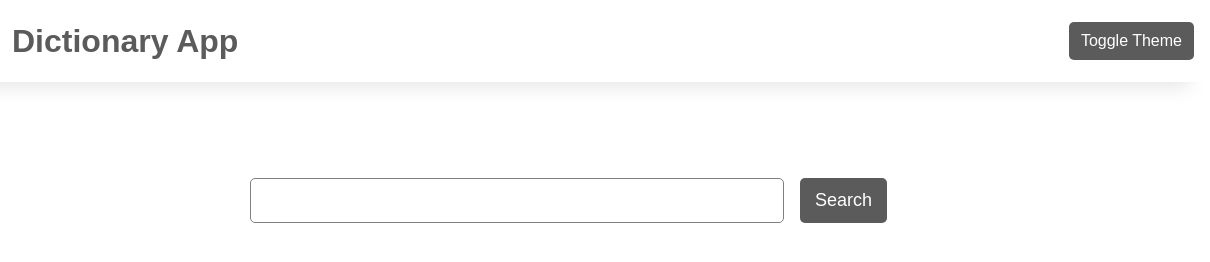
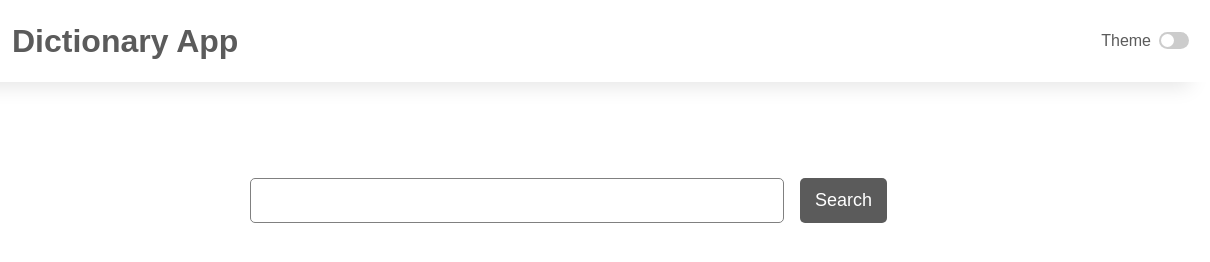
Before and after one commit to KundanPrasad11/Dictionary, a plain HTML site: page index.html in a window 1280 px wide. Shown: the full height of the page, 70-1280 px from the left. Drawn offline with nearby package versions, Linux system fonts and the light colour scheme.

Commit message:
added switch for toggle theme

```diff
--- a/index.html
+++ b/index.html
@@ -14,7 +14,14 @@
       <img src="dictionary.png" alt="Logo" width="50px" />
       <h1 class="heading">Dictionary App</h1>
     </div>
-    <button id="theme-toggle">Toggle Theme</button>
+    <!-- theme toggle switch -->
+    <div id="switch">
+      <p id="theme-text">Theme</p>
+      <label class="theme-switch" for="toggle-theme">
+          <input type="checkbox" id="toggle-theme" />
+          <div class="slider round"></div>
+      </label>
+  </div>
     <!-- <p id="saved">Saved words</p> -->
   </header>
   <section>
--- a/script.js
+++ b/script.js
@@ -6,6 +6,8 @@ const heading = document.getElementsByClassName("heading");
 const info = document.getElementsByClassName("info-text");
 const errorContainer = document.getElementById("error-container");
 const audioContainer = document.getElementById("audio-container");
+const themeToggle = document.getElementById("toggle-theme");
+const themeText = document.getElementById("theme-text");
 
 const lightTextColor = "#b5b5b5";
 const darkTextColor = "#5b5b5b";
@@ -154,6 +156,7 @@ function handleSpeech() {
 function handleDarkTheme() {
   document.body.style.background = "#1E1E1E";
   heading[0].style.color = lightTextColor;
+  themeText.style.color = lightTextColor;
   searchInput.style.background = lightTextColor;
   searchInput.style.color = "#1E1E1E";
   searchedWord.style.color = lightTextColor;
@@ -166,6 +169,7 @@ function handleDarkTheme() {
 function handleLightTheme() {
   document.body.style.background = "white";
   heading[0].style.color = darkTextColor;
+  themeText.style.color = darkTextColor;
   searchInput.style.background = "white";
   searchInput.style.color = darkTextColor;
   searchedWord.style.color = darkTextColor;
@@ -176,19 +180,19 @@ function handleLightTheme() {
 }
 
 function toggleTheme() {
-  if(localStorage.getItem("theme") == "dark") {
+  if(themeToggle.checked) {
+    handleDarkTheme();
+    localStorage.setItem("theme", "dark");
+  } else {
     handleLightTheme();
     localStorage.setItem("theme", "light");
-  } else {
-    handleDarkTheme();
-    localStorage.setItem("theme", "dark");
   }
 }
 
 document.addEventListener("DOMContentLoaded", function() {
-  const themeToggle = document.getElementById("theme-toggle");
   if(localStorage.getItem("theme") == "dark") {
+    themeToggle.checked = true;
     handleDarkTheme();
   }
-  themeToggle.addEventListener("click", toggleTheme);
+  themeToggle.addEventListener("change", toggleTheme);
 })
--- a/styles.css
+++ b/styles.css
@@ -29,19 +29,6 @@
 
 .heading {
   color: var(--dark-text-color);
-}
-
-#theme-toggle {
-  padding: 10px 12px;
-  background: var(--dark-text-color);
-  color: white;
-  border: none;
-  border-radius: 5px;
-  font-size: 16px;
-  @media screen and (max-width: 500px) {
-    font-size: 12px;
-    padding: 8px 10px;
-  }
 }
 
 #content {
@@ -95,6 +82,7 @@
   border: none;
   border-radius: 5px;
   font-size: 18px;
+  cursor: pointer;
   @media screen and (max-width: 500px) {
     font-size: 13px;
     padding: 8px 10px;
@@ -170,3 +158,64 @@
   0% { transform: rotate(0deg); }
   100% { transform: rotate(360deg); }
 }
+
+/* Toggle Theme */
+#switch {
+  display: flex;
+  gap: 8px;
+  color: var(--dark-text-color);
+}
+
+#theme-text {
+  color: var(--dark-text-color);
+}
+
+.theme-switch {
+  display: inline-block;
+  position: relative;
+  height: 17px;
+  width: 30px;
+  margin-right: 5px;
+}
+
+.theme-switch input {
+  display:none;
+}
+
+.slider {
+  background-color: #ccc;
+  position: absolute;
+  bottom: 0;
+  left: 0;
+  right: 0;
+  top: 0;
+  cursor: pointer;
+  transition: .4s;
+}
+
+.slider:before {
+  background-color: #fff;
+  content: "";
+  position: absolute;
+  height: 13px;
+  width: 13px;
+  bottom: 2px;
+  left: 2px;
+  transition: .4s;
+}
+
+input:checked + .slider {
+  background-color: #2b2b2b;
+}
+
+input:checked + .slider:before {
+  transform: translateX(13px);
+}
+
+.slider.round {
+  border-radius: 17px;
+}
+
+.slider.round:before {
+  border-radius: 50%;
+}
```
